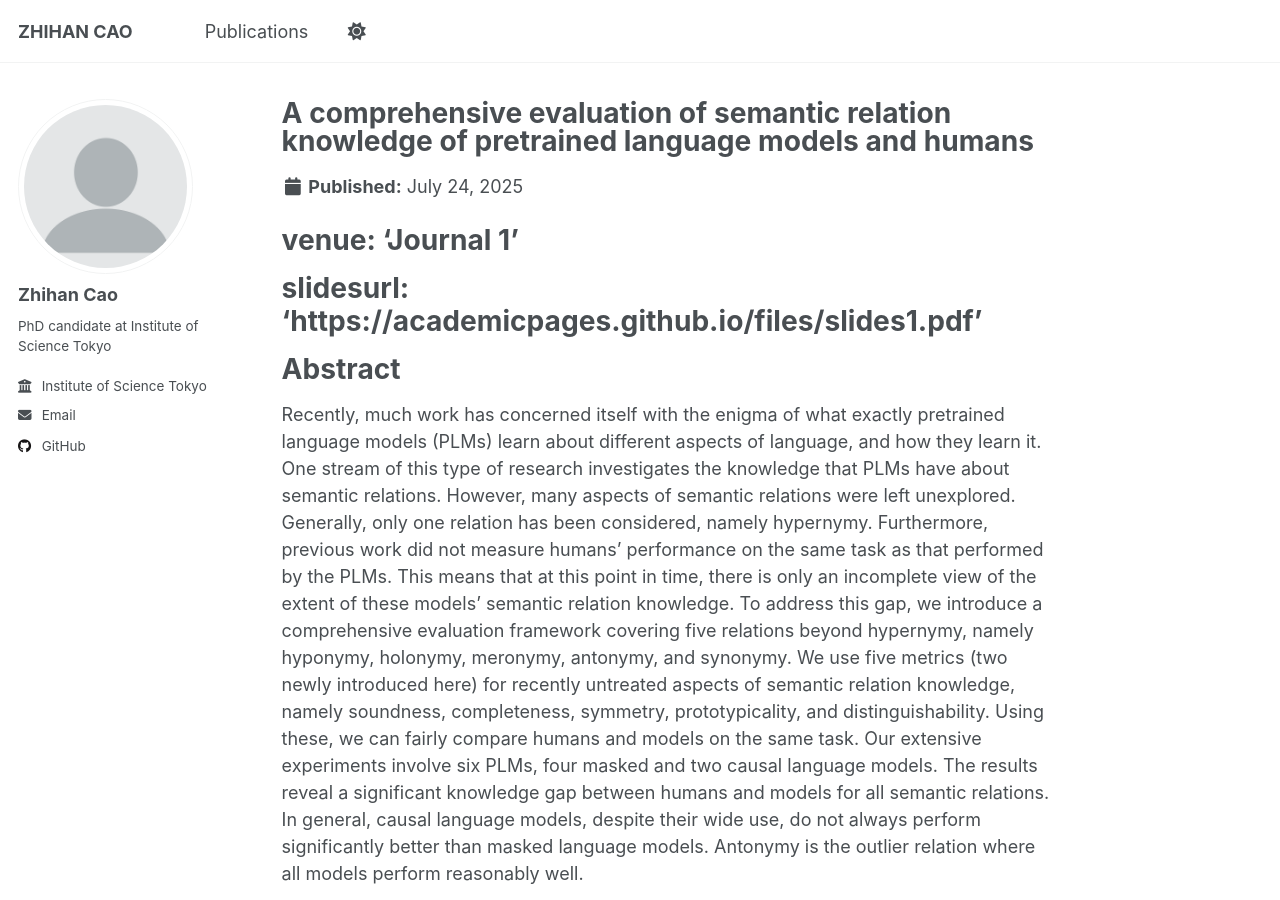
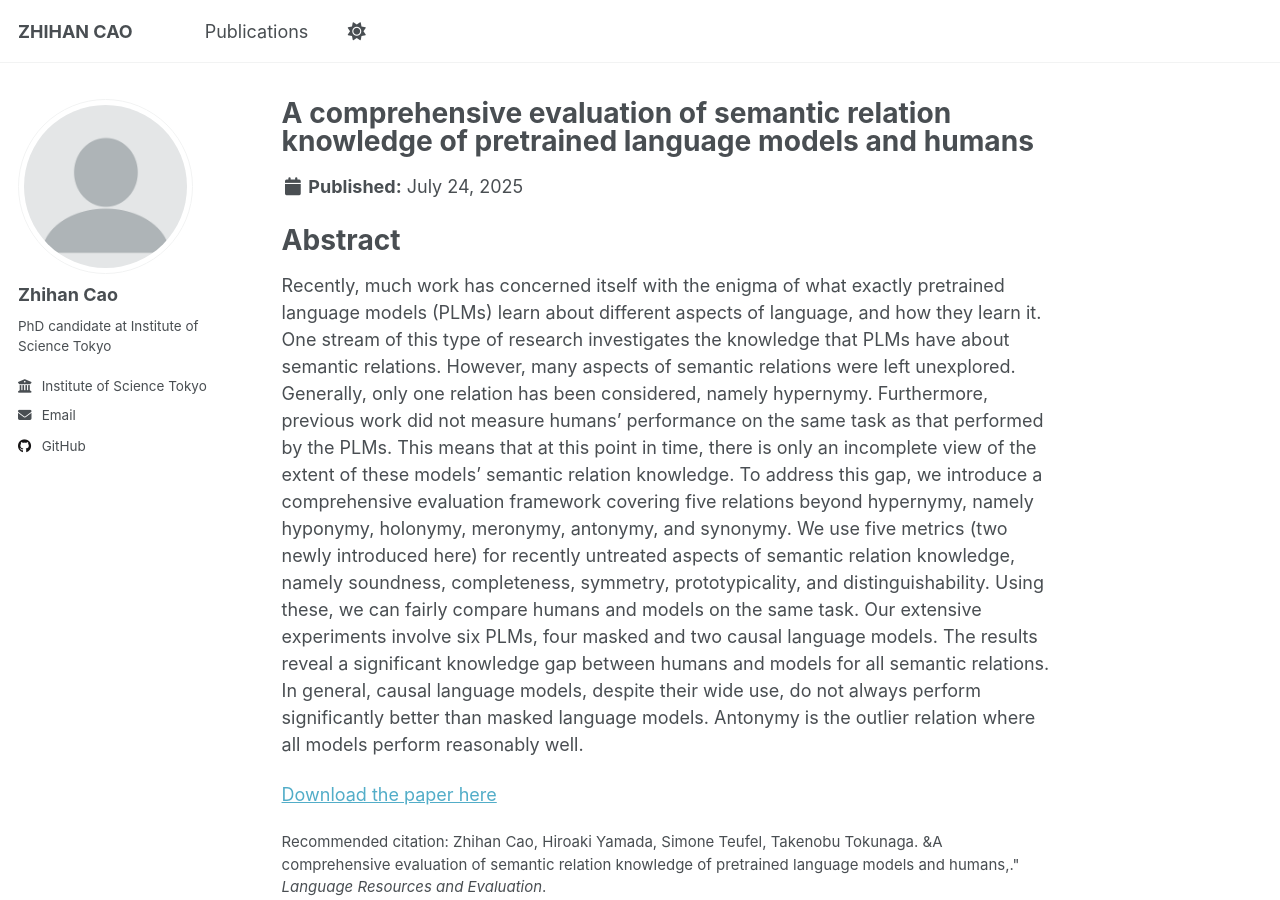
Before and after one commit to hancules/hancules.github.io, a Jekyll site: the page built from _publications/lre2025.md, in a window 1280 px wide and 900 px high. Built offline with Jekyll 4.4.1, drawn with Linux system fonts in a browser that asks for light colours; a script that is not in the unit is left out.

Commit message:
Update abstract and remove commented venue info
Removed commented-out venue information and updated the abstract to provide a comprehensive evaluation framework for semantic relations in pretrained language models.

```diff
--- a/_publications/lre2025.md
+++ b/_publications/lre2025.md
@@ -8,8 +8,9 @@ paperurl: 'https://link.springer.com/article/10.1007/s10579-025-09858-9'
 citation: 'Zhihan Cao, Hiroaki Yamada, Simone Teufel, Takenobu Tokunaga.  &A comprehensive evaluation of semantic relation knowledge of pretrained language models and humans,.&quot; <i>Language Resources and Evaluation</i>.'
 ---
 
-# venue: 'Journal 1'
+<!-- venue: 'Journal 1'
 # slidesurl: 'https://academicpages.github.io/files/slides1.pdf'
+-->
 
 Abstract
 =======
```
